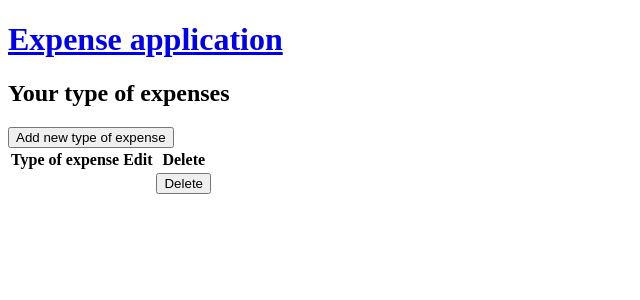
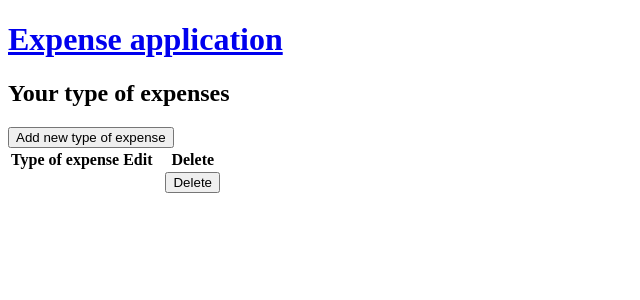
Before and after one commit to maciej-sidorczuk/expenses, a Symfony app: template templates/ExpenseType/view.html.twig in a window 1280 px wide. Shown: the top 300 px of the page, without its empty margins (0-640 px from the left). Run offline with Twig, Linux system fonts and the light colour scheme; the template is opened without the code that fills it, so the values that code supplies are empty; some libraries are stand-ins or nearby versions.

Commit message:
styles changing

```diff
--- a/public/css/style.css
+++ b/public/css/style.css
@@ -117,3 +117,7 @@
   height: 200px;
   overflow: auto;
 }
+table tr td {
+  padding: 0 10px 0 10px;
+  text-align: center;
+}
```
